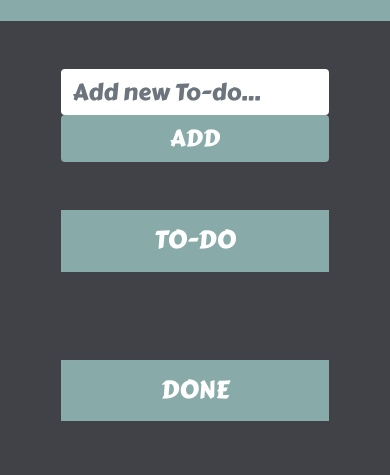
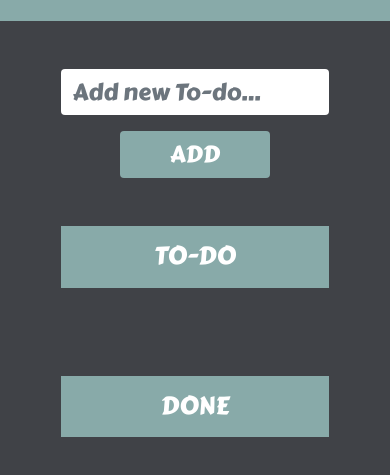
Before and after one commit to keremilhan/to-do-project, a plain HTML site: page index.html in a window 390 px wide. Shown: the part 113-588 px from the top of the page. Drawn offline with nearby package versions, Linux system fonts and the light colour scheme; a web font is replaced by a local one.

Commit message:
Updated: 'Add' button styling on mobile phones

```diff
--- a/index.html
+++ b/index.html
@@ -29,7 +29,7 @@
                         <div class="col-xl-6">
                             <input id="new-todo" class="form-control fs-3" type="text" placeholder="Add new To-do..." maxlength="28">
                         </div>
-                        <div class="d-grid col-xl-1">
+                        <div id="btn-container" class="d-grid col-xl-1">
                             <button id="btn-custom" class="btn fs-3" type="submit">ADD</button>
                         </div>
                     </div>
--- a/style.css
+++ b/style.css
@@ -169,4 +169,13 @@ li {
         margin-top: 5rem;
     }
 
+    #btn-container{
+        display: flex;
+        justify-content: center;
+        margin-top: 1rem;
+    }
+
+    #btn-custom {
+        width: 150px;
+    }
 }
```
